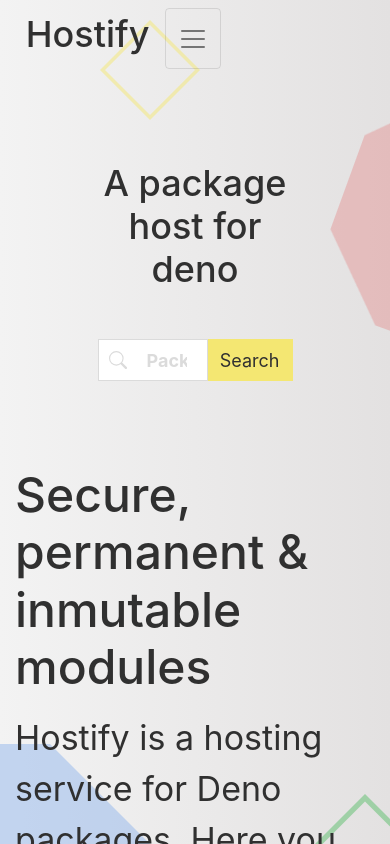
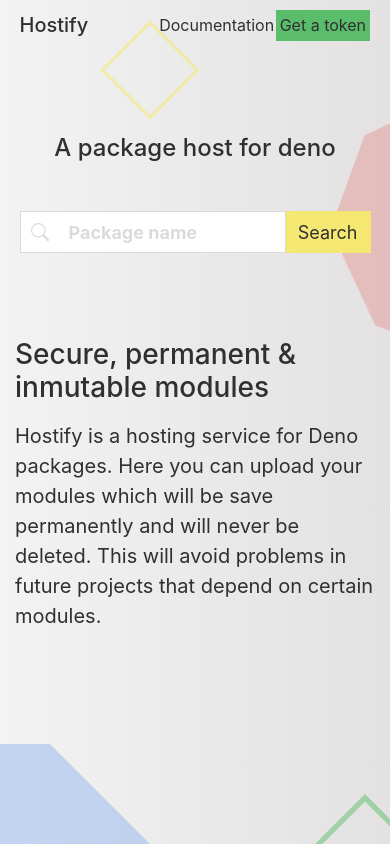
Before and after one commit to eggheaddev/micro-service-frontend, a React (Create React App) app: page / in a window 390 px wide. Shown: the top 844 px of the page. Built offline with nearby package versions, Linux system fonts and the light colour scheme; no server answers.

Commit message:
nav, search, description and modules are now responsive

```diff
--- a/src/App.css
+++ b/src/App.css
@@ -33,6 +33,12 @@
   font-size: 1.125rem;
   color: #dbdbdb;
   font-weight: bold;
+}
+
+@media screen and (max-width: 600px) {
+  .container {
+    margin: 0;
+  }
 }
 
 /* Background */
@@ -169,15 +175,30 @@
 }
 
 /* NavBar */
+.nav-container {
+  width: 90vw;
+  margin: auto;
+  display: flex;
+  justify-content: space-between;
+  align-items: center;
+  min-height: 50px;
+}
 
-.nav-container {
-  width: 95vw;
-  margin: 0 2.5vw;
+.nav-container ul {
+  list-style: none;
   display: flex;
+  align-items: center;
+  margin: auto 0;
+  height: 50px;
+}
+
+.nav-container ul li {
+  margin: 0 10px;
 }
 
 .logo {
   font-size: 2.25rem;
+  margin: 0;
 }
 
 .nav-item {
@@ -192,9 +213,31 @@
   background-color: #41ab4b;
 }
 
+@media screen and (max-width: 500px) {
+  .nav-container .nav-container ul {
+    width: 100vw;
+    margin: 0;
+  }
+  .nav-item {
+    font-size: 1rem;
+  }
+  .sign-up-btn,
+  .sign-up-btn:hover {
+    font-size: 1rem;
+    padding: 2.5px;
+  }
+  .nav-container ul li {
+    margin: 0 1px;
+  }
+  .logo {
+    font-size: 1.25rem;
+  }
+}
+
 /* Home */
 .home-container {
-  margin: 10vh 25vw;
+  width: 50vw;
+  margin: 10vh auto;
 }
 
 .home-container > h1 {
@@ -233,6 +276,21 @@
   justify-content: center;
 }
 
+@media screen and (max-width: 800px) {
+  .home-container {
+    width: 60vw;
+  }
+}
+
+@media screen and (max-width: 500px) {
+  .home-container {
+    width: 90vw;
+  }
+  .home-container h1 {
+    font-size: 1.5rem;
+  }
+}
+
 /* Home Description */
 .description-packages-container {
   min-height: 65vh;
@@ -249,11 +307,33 @@
   font-size: 2.125rem;
 }
 
+@media screen and (max-width: 500px) {
+  .home-description span {
+    font-size: 1.25rem;
+  }
+  .home-description h3 {
+    font-size: 1.75rem;
+  }
+}
+
 /* Packages */
 .packages-container {
   display: grid;
   grid-gap: 20px;
-  grid-template-columns: auto auto auto;
+  grid-template-columns: repeat(3, 1fr);
+  grid-template-rows: 1fr;
+}
+
+@media screen and (max-width: 1000px) {
+  .packages-container {
+    grid-template-columns: 1fr 1fr;
+  }
+}
+
+@media screen and (max-width: 610px) {
+  .packages-container {
+    grid-template-columns: 1fr;
+  }
 }
 
 /* Package Card */
@@ -262,6 +342,7 @@
   border-bottom: solid 10px #303030;
   color: #303030;
   padding: 5px 20px 40px;
+  height: 100%;
 }
 
 .package-link:hover {
@@ -273,13 +354,17 @@
   justify-content: space-between;
 }
 
-.package-card .package-title div {
-  display: flex;
-  align-items: center;
+.package-card h1 {
+  font-size: 1.5rem;
 }
 
-.package-card h1 {
-  font-size: 2rem;
+@media screen and (max-width: 500px) {
+  .package-card {
+    padding: 5px 3px 40px;
+  }
+  .package-card h1 {
+    font-size: 1.115rem;
+  }
 }
 
 /* User Form */
--- a/src/components/ModuleCard.jsx
+++ b/src/components/ModuleCard.jsx
@@ -10,8 +10,7 @@
       <div className="package-card">
         <div className="package-title">
           <div>
-            <h1 className="mr-3">{title}</h1>
-            <span>{version && `${version}v`}</span>
+            <h1>{title}</h1>
           </div>
           <p>{`@${author}`}</p>
         </div>
@@ -27,6 +26,8 @@
       return (
         <Fragment>
           <hr/>
+          <span>Last Version: {`${version}v`}</span>
+          <br/>
           <span>{created}</span>
           <br/>
           <a href={repository} target="_blank" rel="noopener noreferrer">Click to GitHub</a>
--- a/src/components/NavBar.jsx
+++ b/src/components/NavBar.jsx
@@ -1,44 +1,25 @@
-import React, { Fragment } from "react";
+import React from "react";
 import { Link } from "react-router-dom";
 
 function NavBar() {
   return (
-    <Fragment>
-      <nav className="navbar navbar-expand-lg navbar-light">
-        <div className="nav-container">
-          <Link to="/" className="navbar-brand">
+    <nav className="nav-container">
+      <Link to="/">
         <h1 className="logo">Hostify</h1>
       </Link>
-          <button
-            className="navbar-toggler"
-            type="button"
-            data-toggle="collapse"
-            data-target="#navbarNav"
-            aria-controls="navbarNav"
-            aria-expanded="false"
-            aria-label="Toggle navigation"
-          >
-            <span className="navbar-toggler-icon"></span>
-          </button>
-          <div className="collapse navbar-collapse" id="navbarNav">
-            <ul className="navbar-nav ml-auto">
+        <ul>
           <li className="nav-item">
-                <Link to="/documentation" className="nav-link">
-                  Documentation
-                </Link>
+            <Link to="/documentation">Documentation</Link>
           </li>
           <li className="nav-item">
             <Link to="/login">
-                  <button type="button" className="btn sign-up-btn ml-4">
+              <button type="button" className="btn sign-up-btn">
                 Get a token
               </button>
             </Link>
           </li>
         </ul>
-          </div>
-        </div>
     </nav>
-    </Fragment>
   );
 }
 
```
Lines whose indentation alone changed are shown as unchanged.
